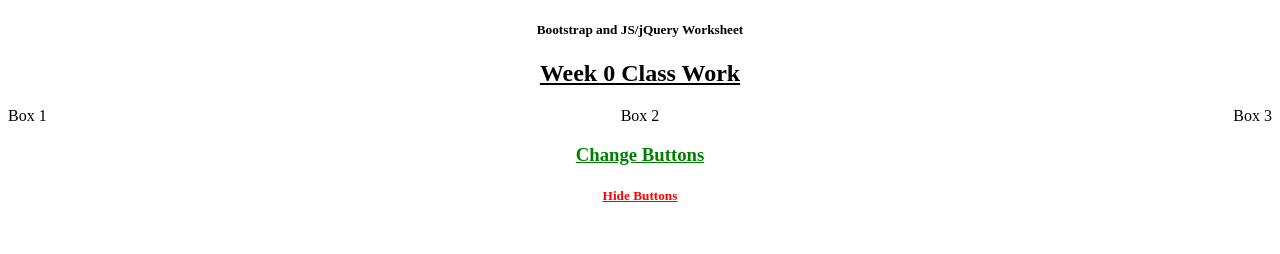
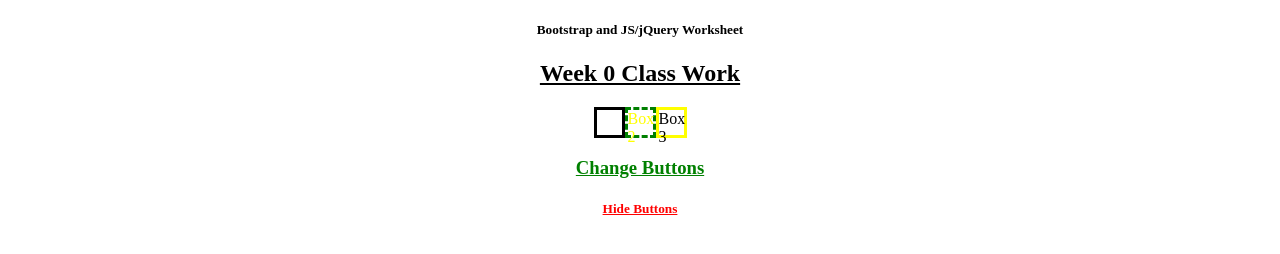
Before and after one commit to KingAzariah/TechBridge-Coding-Challenge, a plain HTML site: page index.html in a window 1280 px wide. Drawn offline with Linux system fonts and the light colour scheme.

Commit message:
Div updates

```diff
--- a/index.html
+++ b/index.html
@@ -12,9 +12,9 @@
     <h2>Week 0 Class Work</h2>
 
     <div class="flex-container">
-      <div>Box 1</div>
-      <div>Box 2</div>
-      <div>Box 3</div>
+      <div class="box1"></div>
+      <div class="box2">Box 2</div>
+      <div class="box3">Box 3</div>
     </div>
 
     <h3>Change Buttons</h3>
--- a/style.css
+++ b/style.css
@@ -22,5 +22,27 @@ h3 {
 .flex-container {
     display: flex;
     flex-direction: row;
-    justify-content: space-between;
+    justify-content: center;
 }
+
+.box1 {
+    color: green;
+    border: black, solid;
+    height: 25px;
+    width: 25px;
+}
+
+.box2 {
+    color: yellow;
+    border: green, solid;
+    border-style: dashed;
+    height: 25px;
+    width: 25px;
+}
+
+.box3 {
+    color: black;
+    border: yellow, solid;
+    height: 25px;
+    width: 25px;
+}
```
